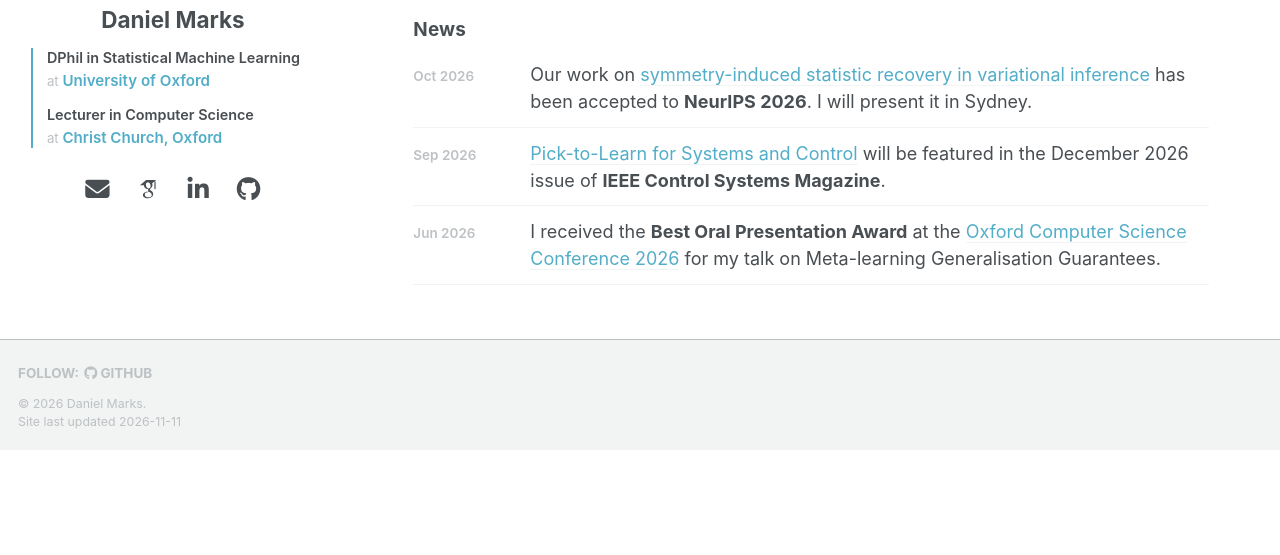
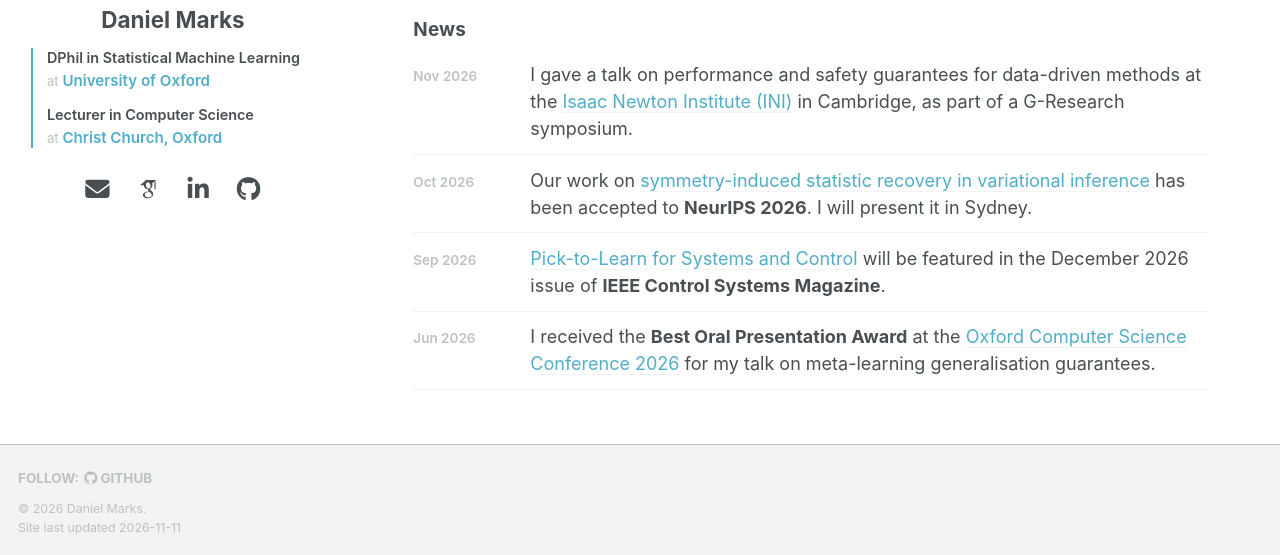
Before and after one commit to MarksDaniel/MarksDaniel.github.io, a Jekyll site: the page built from _pages/about.md, in a window 1280 px wide and 900 px high, scrolled down 736 px, cut to the strip 345-900 px from the top of the window. Built offline with Jekyll 4.4.1, drawn with Linux system fonts in a browser that asks for light colours; before the commit the page ends 1531 px from its top, so only the background shows below that.

Commit message:
Update news with G-Research symposium talk

```diff
--- a/_pages/about.md
+++ b/_pages/about.md
@@ -40,6 +40,10 @@ author_profile: true
     <h2>News</h2>
     <div class="news-list">
       <div class="news-entry">
+        <time class="news-date" datetime="2026-11">Nov 2026</time>
+        <p>I gave a talk on performance and safety guarantees for data-driven methods at the <a href="https://www.newton.ac.uk/">Isaac Newton Institute (INI)</a> in Cambridge, as part of a G-Research symposium.</p>
+      </div>
+      <div class="news-entry">
         <time class="news-date" datetime="2026-10">Oct 2026</time>
         <p>Our work on <a href="https://arxiv.org/abs/2604.18310">symmetry-induced statistic recovery in variational inference</a> has been accepted to <strong>NeurIPS 2026</strong>. I will present it in Sydney.</p>
       </div>
@@ -49,7 +53,7 @@ author_profile: true
       </div>
       <div class="news-entry">
         <time class="news-date" datetime="2026-06">Jun 2026</time>
-        <p>I received the <strong>Best Oral Presentation Award</strong> at the <a href="https://www.cs.ox.ac.uk/teaching/dphil/studentconf.html">Oxford Computer Science Conference 2026</a> for my talk on Meta-learning Generalisation Guarantees.</p>
+        <p>I received the <strong>Best Oral Presentation Award</strong> at the <a href="https://www.cs.ox.ac.uk/teaching/dphil/studentconf.html">Oxford Computer Science Conference 2026</a> for my talk on meta-learning generalisation guarantees.</p>
       </div>
     </div>
   </section>
```
